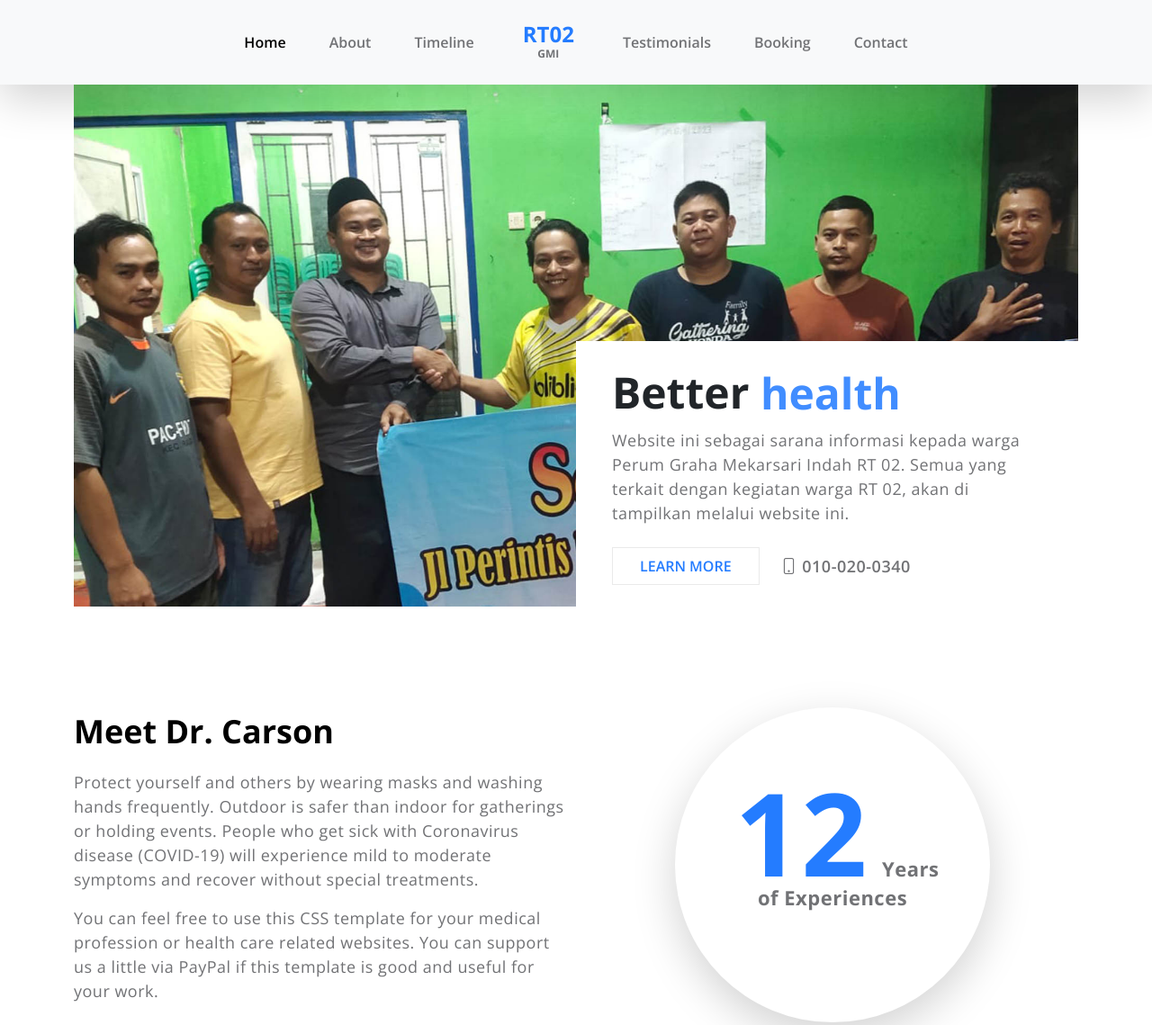
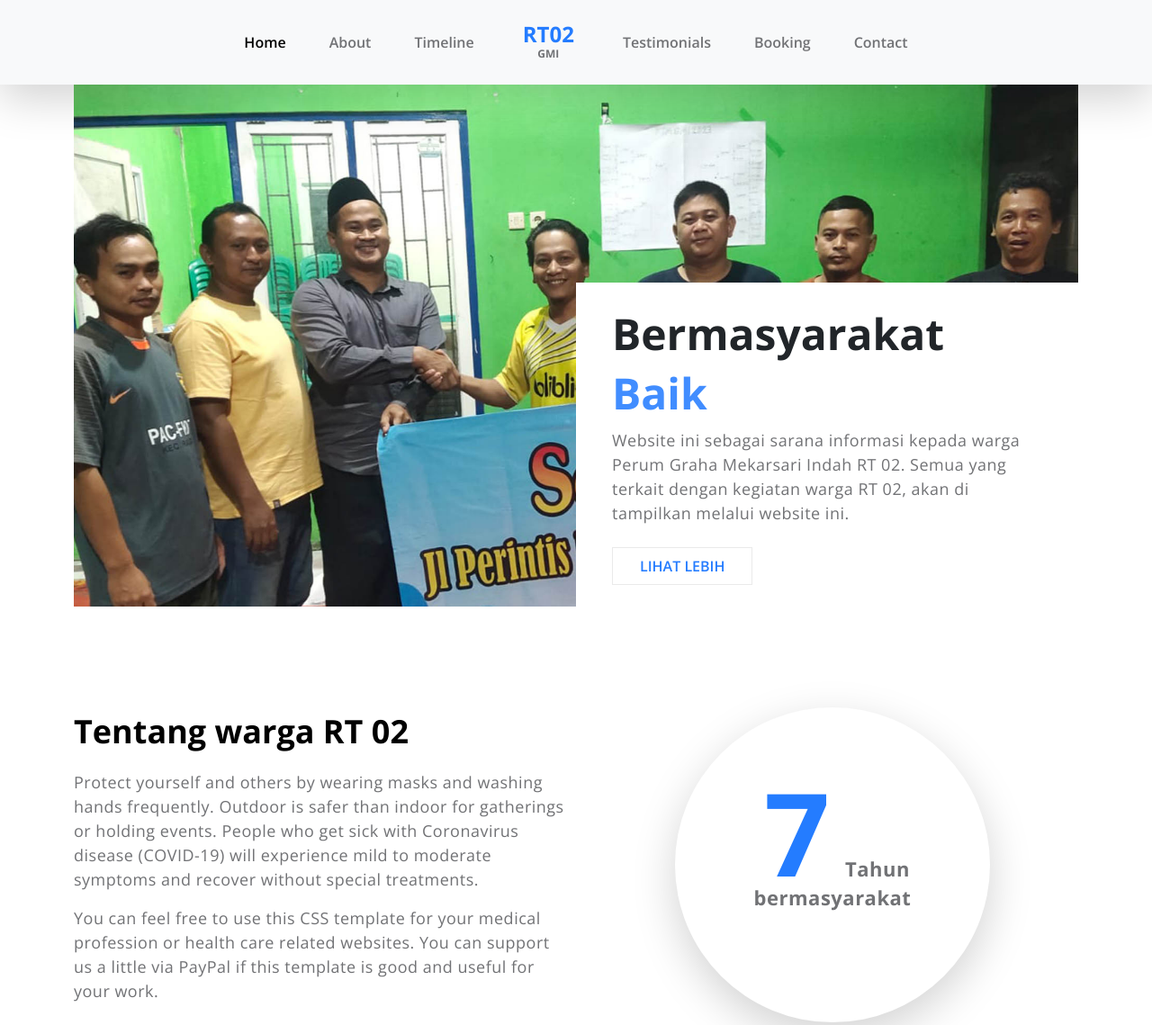
Before and after one commit to J28uni/gmirt02, a plain HTML site: page index.html in a window 1280 px wide. Shown: the top 1139 px of the page at 90% size. Drawn offline with nearby package versions, Linux system fonts and the light colour scheme.

Commit message:
update index

```diff
--- a/index.html
+++ b/index.html
@@ -103,20 +103,18 @@
                             <div class="heroText d-flex flex-column justify-content-center">
 
                                 <h1 class="mt-auto mb-2">
-                                    Better
+                                    Bermasyarakat
                                     <div class="animated-info">
-                                        <span class="animated-item">health</span>
-                                        <span class="animated-item">days</span>
-                                        <span class="animated-item">lives</span>
+                                        <span class="animated-item">Baik</span>
+                                        <span class="animated-item">Sehat</span>
+                                        <span class="animated-item">Toleransi</span>
                                     </div>
                                 </h1>
 
                                 <p class="mb-4">Website ini sebagai sarana informasi kepada warga Perum Graha Mekarsari Indah RT 02. Semua yang terkait dengan kegiatan warga RT 02, akan di tampilkan melalui website ini.</p>
 
                                 <div class="heroLinks d-flex flex-wrap align-items-center">
-                                    <a class="custom-link me-4" href="#about" data-hover="Learn More">Learn More</a>
-
-                                    <p class="contact-phone mb-0"><i class="bi-phone"></i> 010-020-0340</p>
+                                    <a class="custom-link me-4" href="#about" data-hover="Learn More">Lihat lebih</a>
                                 </div>
                             </div>
                         </div>
@@ -130,7 +128,7 @@
                     <div class="row">
 
                         <div class="col-lg-6 col-md-6 col-12">
-                            <h2 class="mb-lg-3 mb-3">Meet Dr. Carson</h2>
+                            <h2 class="mb-lg-3 mb-3">Tentang warga RT 02</h2>
 
                             <p>Protect yourself and others by wearing masks and washing hands frequently. Outdoor is safer than indoor for gatherings or holding events. People who get sick with Coronavirus disease (COVID-19) will experience mild to moderate symptoms and recover without special treatments.</p>
 
@@ -139,7 +137,7 @@
 
                         <div class="col-lg-4 col-md-5 col-12 mx-auto">
                             <div class="featured-circle bg-white shadow-lg d-flex justify-content-center align-items-center">
-                                <p class="featured-text"><span class="featured-number">12</span> Years<br> of Experiences</p>
+                                <p class="featured-text"><span class="featured-number">7</span> Tahun<br> bermasyarakat</p>
                             </div>
                         </div>
 
```
